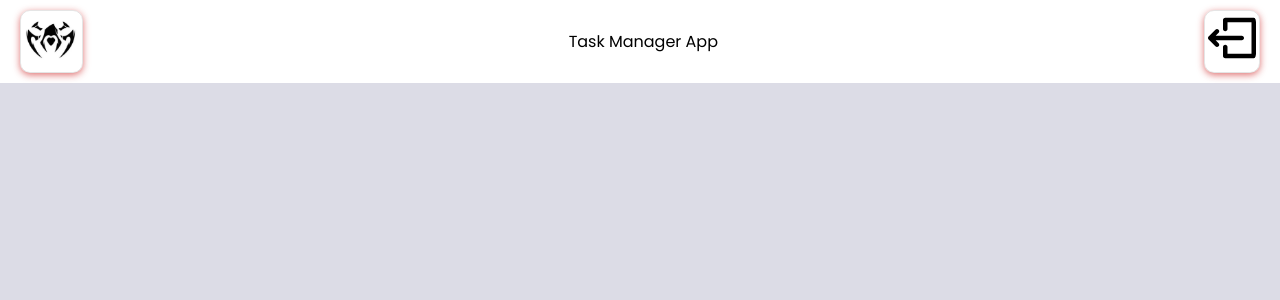
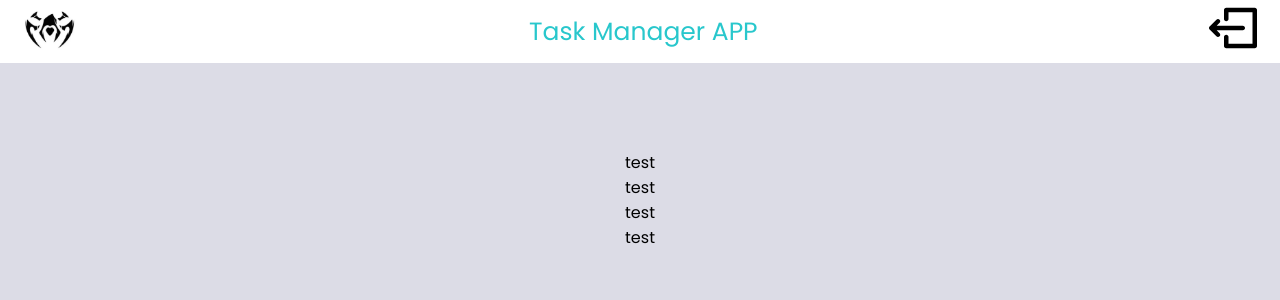
Before and after one commit to xyfer17/task-frontend, a React (Create React App) app: page /home in a window 1280 px wide. Shown: the top 300 px of the page. Built offline with nearby package versions, Linux system fonts and the light colour scheme.

Commit message:
Header update

```diff
--- a/src/component/Header.jsx
+++ b/src/component/Header.jsx
@@ -13,7 +13,7 @@ const Header = () => {
           </a>
         </Logo>
 
-        <span>Task Manager App</span>
+        <span>Task Manager APP</span>
 
         <Logo>
           <a href="/">
@@ -34,26 +34,34 @@ const Container = styled.div`
 const Content = styled.div`
   display: flex;
   justify-content: space-between;
-  padding: 10px 20px;
+  padding: 1px 20px;
 
   span {
     display: flex;
     align-items: center;
     text-align: center;
+    font-size: 25px;
+    color: #28c7cc;
+    @media (max-width: 768px) {
+      font-size: 18px;
+    }
   }
 `;
 
 const Logo = styled.div`
-  box-shadow: 0 2px 7px #dc6666eb;
-  border: 1px solid rgba(0, 0, 0, 0.1);
   padding: 3px;
-  border-radius: 10px;
+  border-radius: 5px;
   img {
     height: 3rem;
-    border-radius: 0.5rem;
+
+    border-radius: 0.3rem;
     transition: all 0.3s;
     &:hover {
       transform: scale(1.07);
+    }
+
+    @media (max-width: 768px) {
+      height: 2rem;
     }
   }
 `;
--- a/src/component/Home.jsx
+++ b/src/component/Home.jsx
@@ -1,12 +1,34 @@
 import React from "react";
 import Header from "./Header";
+import styled from "styled-components";
 
 const Home = () => {
   return (
     <div>
       <Header />
+      <Container>
+        <Content>
+          <span>test</span>
+          <span>test</span>
+          <span>test</span>
+          <span>test</span>
+        </Content>
+      </Container>
     </div>
   );
 };
 
+const Container = styled.div`
+  padding-top: 150px;
+
+  justify-content: center;
+  display: flex;
+  align-items: center;
+`;
+
+const Content = styled.div`
+  display: flex;
+  flex-direction: column;
+`;
+
 export default Home;
```
Also changed, not shown: public/manifest.json.
